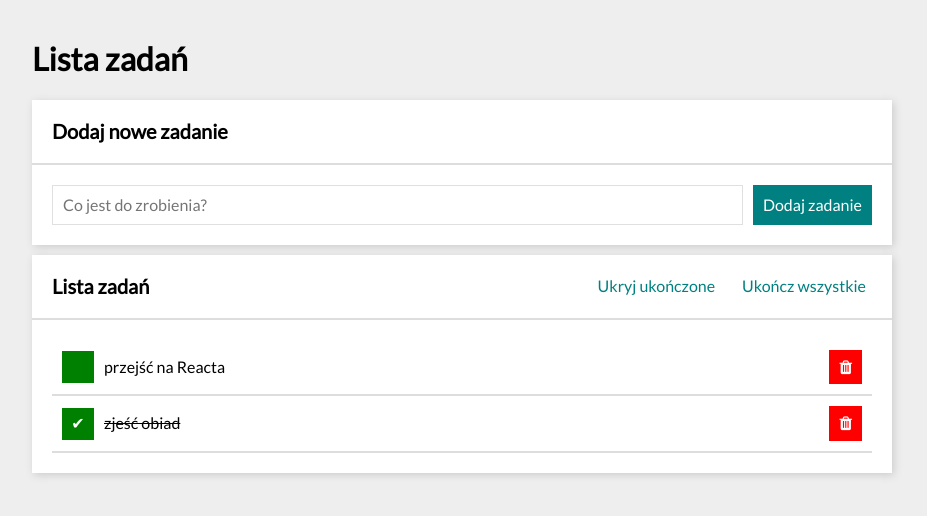
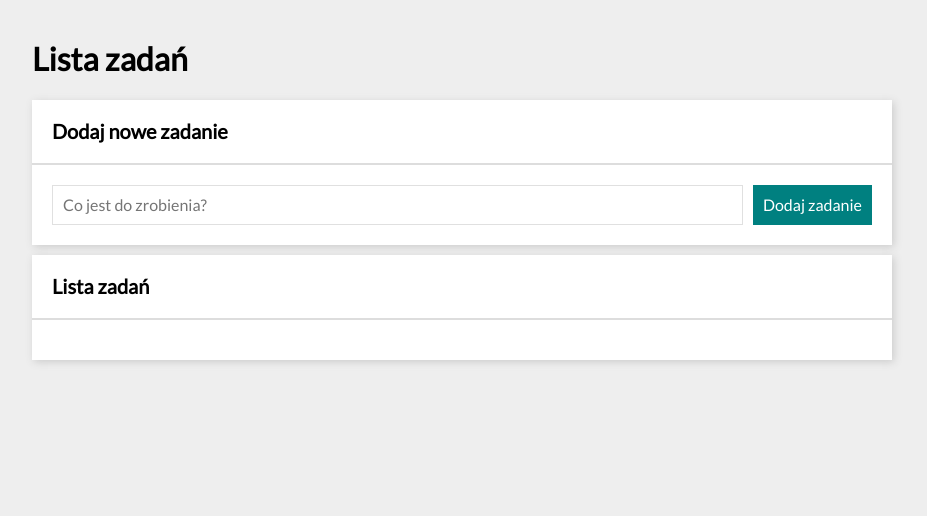
Before and after one commit to mikolajozga/todo-list-react, a React (Create React App) app: page / in a window 1280 px wide. Shown: the top 516 px of the page, without its empty margins (178-1105 px from the left). Built offline with nearby package versions, Linux system fonts and the light colour scheme.

Commit message:
localStorage added

```diff
--- a/src/App.js
+++ b/src/App.js
@@ -1,4 +1,4 @@
-import React, { useState } from "react";
+import React, { useEffect, useState } from "react";
 import Form from "./Form";
 import Tasks from "./Tasks";
 import Buttons from "./Buttons";
@@ -8,10 +8,16 @@ import Container from "./Container";
 
 function App() {
   const [hideDone, setHideDone] = useState(false)
-  const [tasks, setTasks] = useState([
-    { id: 1, content: "przejść na Reacta", done: false },
-    { id: 2, content: "zjeść obiad", done: true },
-  ]);
+
+  const localStorageTasks = localStorage.getItem("tasks");
+
+  const [tasks, setTasks] = useState(
+    localStorageTasks !== null ? JSON.parse(localStorageTasks) : []
+  );
+
+  useEffect(() => {
+    localStorage.setItem("tasks", JSON.stringify(tasks));
+  }, [tasks]);
 
   const toggleHideDone = () => {
     setHideDone(hideDone => !hideDone);
```
